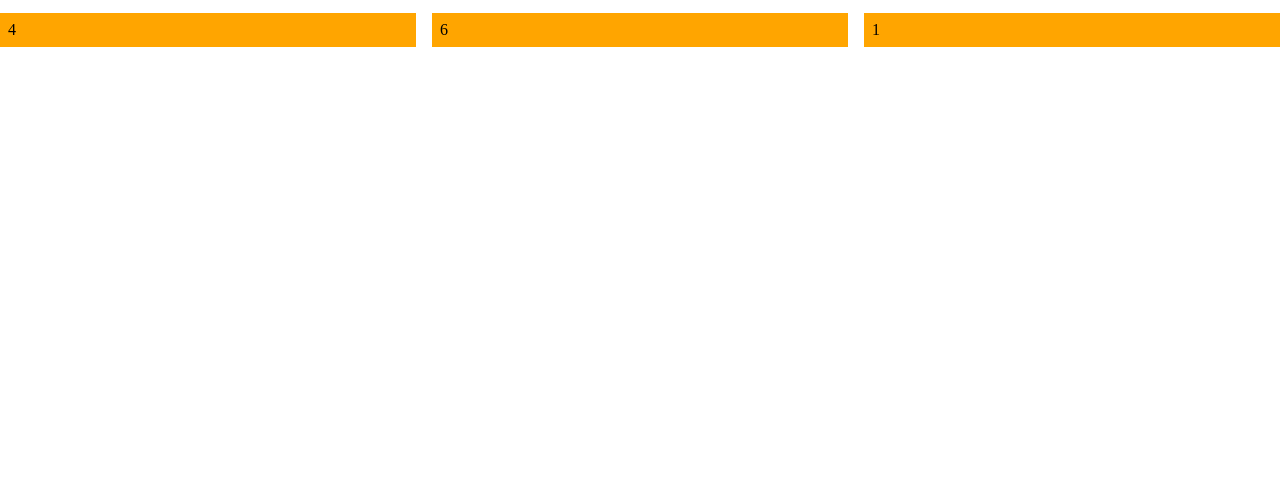
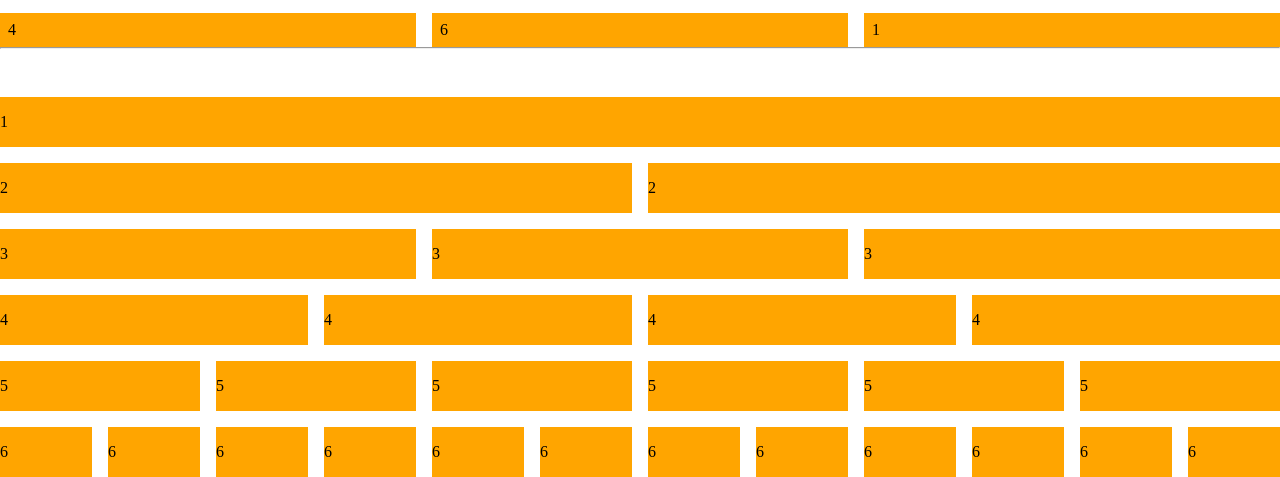
Before and after one commit to KananAmir/BF109, a plain HTML site: page 10.17.css-grid/index.html in a window 1280 px wide. Shown: the part 448-925 px from the top of the page. Before the commit the page ends 800 px from the top, so only its background shows below. Drawn offline with Linux system fonts and the light colour scheme.

Commit message:
css display grid

```diff
--- a/10.17.css-grid/assets/css/style.css
+++ b/10.17.css-grid/assets/css/style.css
@@ -74,3 +74,31 @@
 .grid-container2 .item-1 {
   order: 1;
 }
+
+.grid-wrapper {
+  display: grid;
+  grid-template-columns: repeat(12, 1fr);
+
+  gap: 1rem;
+  margin-top: 3rem;
+}
+
+.grid-wrapper > div {
+  background-color: orange;
+  padding: 1rem 0;
+}
+.grid-wrapper .box-1 {
+  grid-column: span 12;
+}
+.grid-wrapper .box-2 {
+  grid-column: span 6;
+}
+.grid-wrapper .box-3 {
+  grid-column: span 4;
+}
+.grid-wrapper .box-4 {
+  grid-column: span 3;
+}
+.grid-wrapper .box-5 {
+  grid-column: span 2;
+}
--- a/10.17.css-grid/index.html
+++ b/10.17.css-grid/index.html
@@ -30,5 +30,38 @@
       <div class="grid-item item-5">5</div>
       <div class="grid-item item-6">6</div>
     </div>
+
+    <hr />
+
+    <div class="grid-wrapper">
+      <div class="box-1">1</div>
+      <div class="box-2">2</div>
+      <div class="box-2">2</div>
+      <div class="box-3">3</div>
+      <div class="box-3">3</div>
+      <div class="box-3">3</div>
+      <div class="box-4">4</div>
+      <div class="box-4">4</div>
+      <div class="box-4">4</div>
+      <div class="box-4">4</div>
+      <div class="box-5">5</div>
+      <div class="box-5">5</div>
+      <div class="box-5">5</div>
+      <div class="box-5">5</div>
+      <div class="box-5">5</div>
+      <div class="box-5">5</div>
+      <div class="box-6">6</div>
+      <div class="box-6">6</div>
+      <div class="box-6">6</div>
+      <div class="box-6">6</div>
+      <div class="box-6">6</div>
+      <div class="box-6">6</div>
+      <div class="box-6">6</div>
+      <div class="box-6">6</div>
+      <div class="box-6">6</div>
+      <div class="box-6">6</div>
+      <div class="box-6">6</div>
+      <div class="box-6">6</div>
+    </div>
   </body>
 </html>
```
